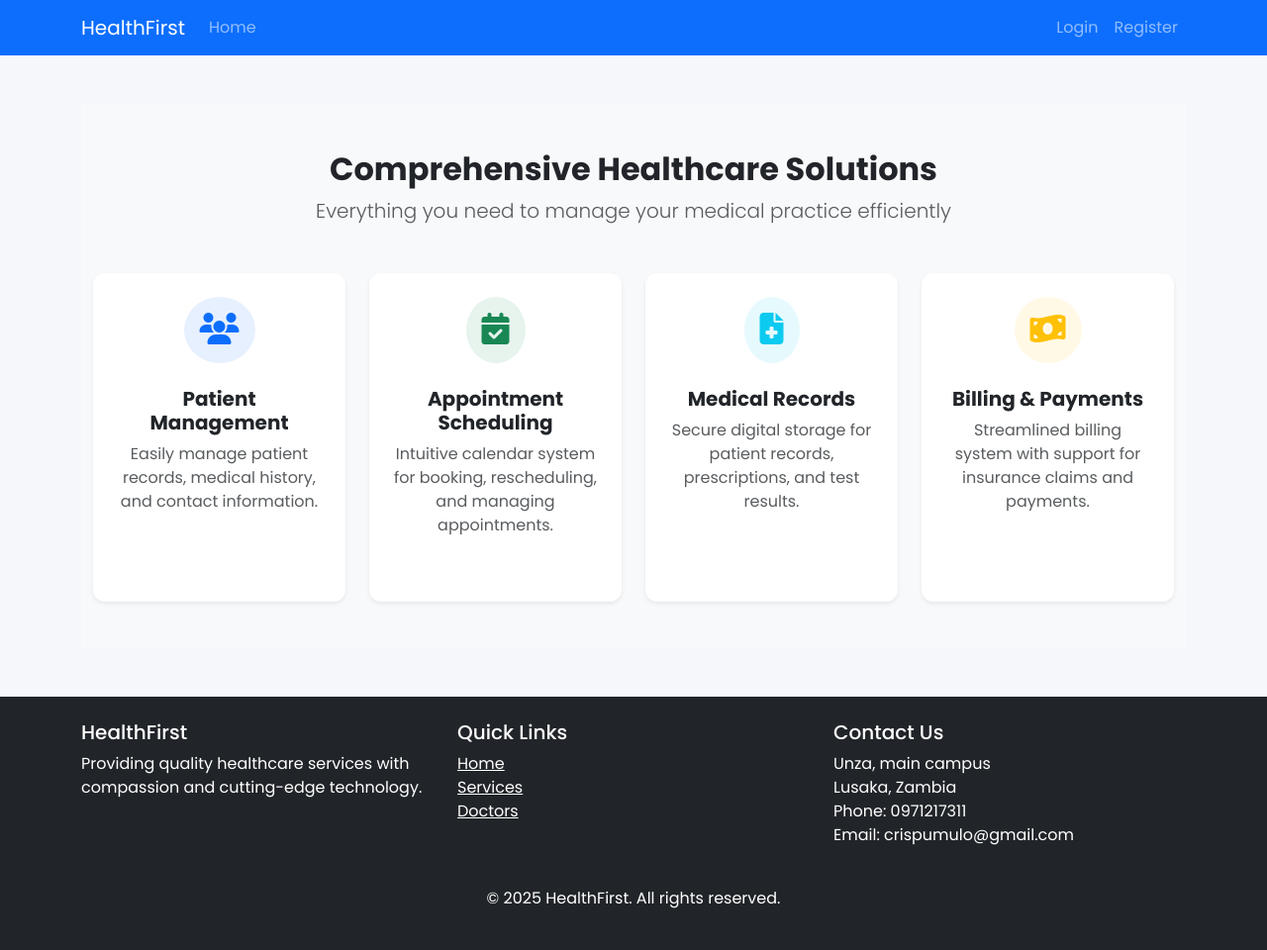
After one commit to pumulo-mufalali/healthfirst, a Django app: page /services/ in a window 1280 px wide. The commit adds this page. Shown: the whole page at 99% size. Run offline with Django 5.2, Linux system fonts and the light colour scheme; some libraries are stand-ins or nearby versions.

Commit message:
dedicated services page

```diff
--- a/accounts/templates/accounts/base.html
+++ b/accounts/templates/accounts/base.html
@@ -108,7 +108,7 @@
                     <h5>Quick Links</h5>
                     <ul class="list-unstyled">
                         <li><a href="{% url 'accounts:home' %}" class="text-white">Home</a></li>
-                        <li><a href="#" class="text-white">Services</a></li>
+                        <li><a href="{% url 'accounts:services' %}" class="text-white">Services</a></li>
                         <li><a href="{% url 'doctors:doctor_list' %}" class="text-white">Doctors</a></li>
                     </ul>
                 </div>
@@ -116,7 +116,7 @@
                     <h5>Contact Us</h5>
                     <address>
                         Unza, main campus<br>
-                        Lusaka City<br>
+                        Lusaka, Zambia<br>
                         Phone: 0971217311<br>
                         Email: crispumulo@gmail.com
                     </address>
--- a/accounts/templates/accounts/home.html
+++ b/accounts/templates/accounts/home.html
@@ -79,8 +79,10 @@
     </div>
 </section>
 
+{% if not user.is_authenticated %}
     <section class="py-5 bg-primary text-white">
         <div class="container">
+
             <div class="row align-items-center">
                 <div class="col-lg-8 mb-4 mb-lg-0">
                     <h2 class="fw-bold mb-3">Ready to transform your medical practice?</h2>
@@ -92,4 +94,5 @@
             </div>
         </div>
     </section>
+{% endif %}
 {% endblock %}
--- /dev/null
+++ b/accounts/templates/accounts/services.html
@@ -0,0 +1,65 @@
+{% extends "accounts/base.html" %}
+
+{% load static %}
+
+{% block content %}
+  <!-- Features Section -->
+  <section class="py-5 bg-light">
+      <div class="container">
+          <div class="text-center mb-5">
+              <h2 class="fw-bold">Comprehensive Healthcare Solutions</h2>
+              <p class="lead text-muted">Everything you need to manage your medical practice efficiently</p>
+          </div>
+
+          <div class="row g-4">
+              <div class="col-md-6 col-lg-3">
+                  <div class="card h-100 border-0 shadow-sm">
+                      <div class="card-body p-4 text-center">
+                          <div class="bg-primary bg-opacity-10 text-primary rounded-circle p-3 d-inline-block mb-4">
+                              <i class="fas fa-users fa-2x"></i>
+                          </div>
+                          <h5 class="fw-bold">Patient Management</h5>
+                          <p class="text-muted">Easily manage patient records, medical history, and contact information.</p>
+                      </div>
+                  </div>
+              </div>
+
+              <div class="col-md-6 col-lg-3">
+                  <div class="card h-100 border-0 shadow-sm">
+                      <div class="card-body p-4 text-center">
+                          <div class="bg-success bg-opacity-10 text-success rounded-circle p-3 d-inline-block mb-4">
+                              <i class="fas fa-calendar-check fa-2x"></i>
+                          </div>
+                          <h5 class="fw-bold">Appointment Scheduling</h5>
+                          <p class="text-muted">Intuitive calendar system for booking, rescheduling, and managing appointments.</p>
+                      </div>
+                  </div>
+              </div>
+
+              <div class="col-md-6 col-lg-3">
+                  <div class="card h-100 border-0 shadow-sm">
+                      <div class="card-body p-4 text-center">
+                          <div class="bg-info bg-opacity-10 text-info rounded-circle p-3 d-inline-block mb-4">
+                              <i class="fas fa-file-medical fa-2x"></i>
+                          </div>
+                          <h5 class="fw-bold">Medical Records</h5>
+                          <p class="text-muted">Secure digital storage for patient records, prescriptions, and test results.</p>
+                      </div>
+                  </div>
+              </div>
+
+              <div class="col-md-6 col-lg-3">
+                  <div class="card h-100 border-0 shadow-sm">
+                      <div class="card-body p-4 text-center">
+                          <div class="bg-warning bg-opacity-10 text-warning rounded-circle p-3 d-inline-block mb-4">
+                              <i class="fas fa-money-bill-wave fa-2x"></i>
+                          </div>
+                          <h5 class="fw-bold">Billing & Payments</h5>
+                          <p class="text-muted">Streamlined billing system with support for insurance claims and payments.</p>
+                      </div>
+                  </div>
+              </div>
+          </div>
+      </div>
+  </section>
+{% endblock %}
--- a/accounts/urls.py
+++ b/accounts/urls.py
@@ -10,6 +10,8 @@ urlpatterns = [
   path('dashboard/', views.dashboard, name='dashboard'),
 
   path('doctor_list/', views.doctor_list, name='doctor_list'),
+
+  path('services/', views.services, name='services'),
 
   path('login/', views.loginPage, name='login'),
   path('logout/', views.userLogout, name='logout'),
--- a/accounts/views.py
+++ b/accounts/views.py
@@ -97,6 +97,9 @@ def doctor_register(request):
 
     return render(request, 'accounts/doctor_register.html', {'form':form})
 
+def services(request):
+    return render(request, 'accounts/services.html')
+
 def doctor_list(request):
     doctors = Doctor.objects.all()
 
```
Lines whose indentation alone changed are shown as unchanged.
